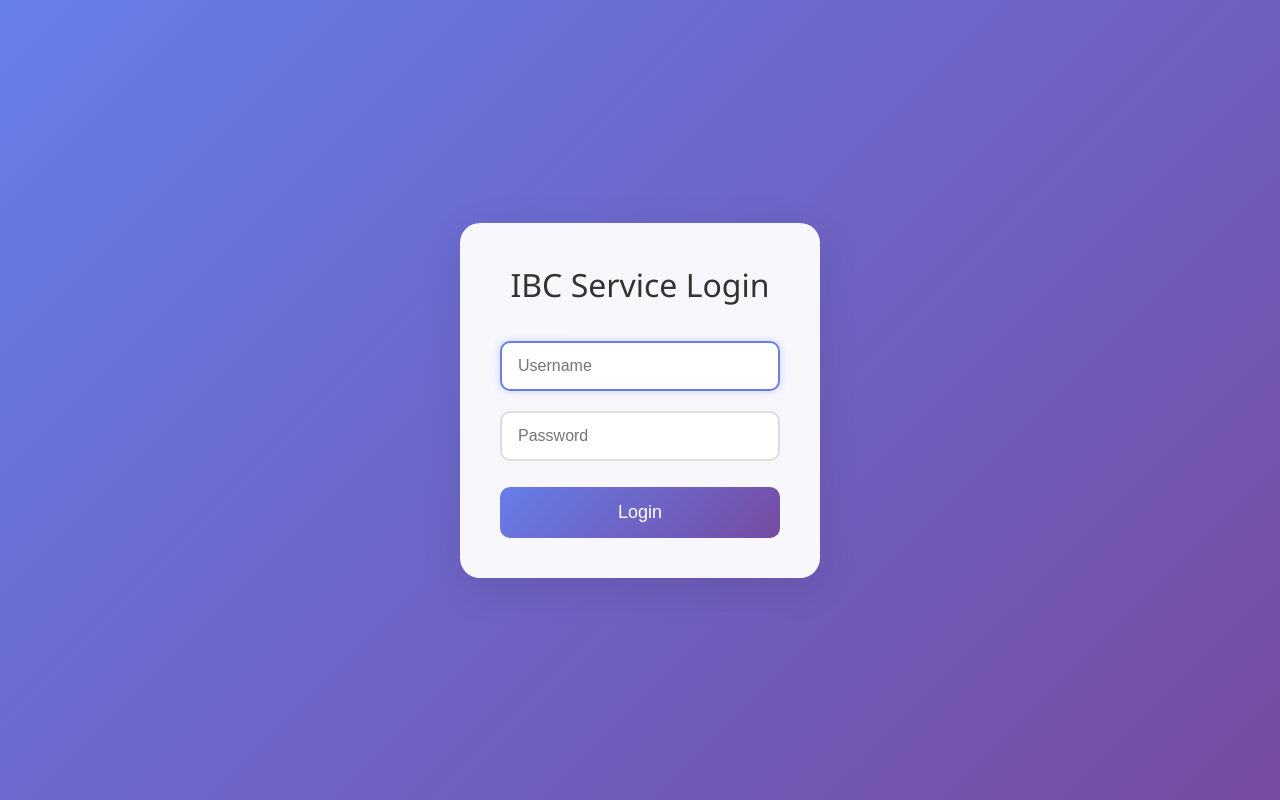
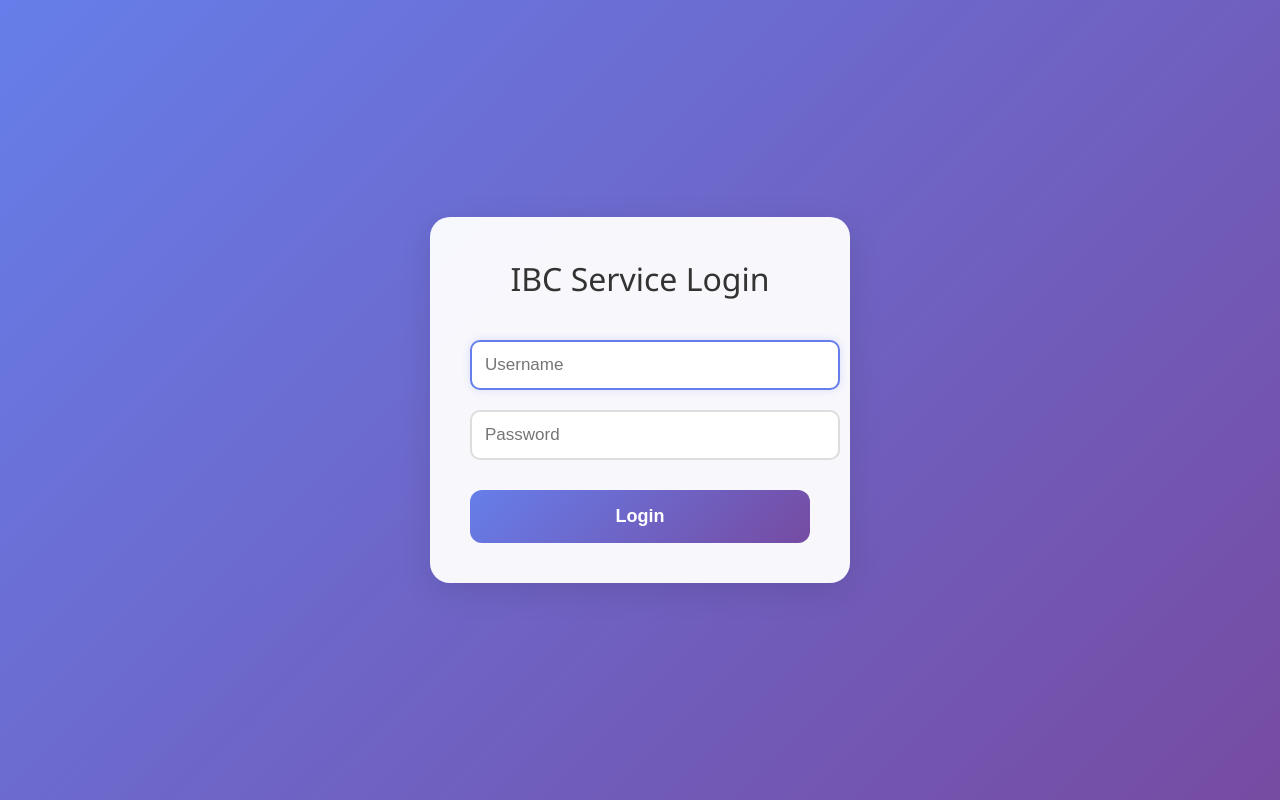
Before and after one commit to wavemeetweb/IBC-2, a plain HTML site: page login.html in a window 1280 px wide. Drawn offline with Linux system fonts and the light colour scheme.

Commit message:
Update login.html

```diff
--- a/login.html
+++ b/login.html
@@ -5,70 +5,45 @@
   <meta name="viewport" content="width=device-width, initial-scale=1" />
   <title>IBC Service - Login</title>
   <style>
-    * {
-      margin: 0; padding: 0; box-sizing: border-box;
-    }
     body {
+      margin: 0; padding: 0;
       font-family: 'Segoe UI', Tahoma, Geneva, Verdana, sans-serif;
-      height: 100vh;
-      display: flex;
-      justify-content: center;
-      align-items: center;
+      height: 100vh; display: flex; justify-content: center; align-items: center;
       background: linear-gradient(135deg, #667eea 0%, #764ba2 100%);
     }
     .login-container {
       background: rgba(255,255,255,0.95);
       padding: 40px;
       border-radius: 20px;
-      width: 360px;
+      width: 340px;
       text-align: center;
-      box-shadow: 0 10px 40px rgba(0,0,0,0.1);
-      animation: fadeIn 0.6s ease-in-out;
+      box-shadow: 0 8px 32px rgba(0,0,0,0.1);
     }
-    @keyframes fadeIn {
-      from { opacity: 0; transform: translateY(-30px); }
-      to { opacity: 1; transform: translateY(0); }
-    }
-    h1 {
-      margin-bottom: 25px;
-      font-weight: 400;
-      color: #333;
-    }
+    h1 { color: #333; margin: 0 0 30px; font-weight: 400; }
     input {
-      width: 100%;
-      padding: 14px 16px;
-      margin: 10px 0;
-      font-size: 16px;
-      border-radius: 10px;
-      border: 2px solid #ddd;
+      width: 100%; margin: 10px 0;
+      padding: 13px; border-radius: 10px;
+      font-size: 17px; border: 2px solid #ddd;
       transition: border-color 0.3s ease;
     }
     input:focus {
-      border-color: #667eea;
-      outline: none;
-      background: #fff;
-      box-shadow: 0 0 8px rgba(102, 126, 234, 0.3);
+      border-color: #667eea; outline: none;
+      background: white;
+      box-shadow: 0 0 8px rgba(102,126,234,0.2);
     }
     button {
-      margin-top: 16px;
-      width: 100%;
-      padding: 15px;
-      background: linear-gradient(135deg, #667eea 0%, #764ba2 100%);
-      color: white;
-      font-size: 18px;
-      border: none;
-      border-radius: 10px;
-      cursor: pointer;
-      transition: background 0.4s ease;
+      margin-top: 20px; width: 100%;
+      padding: 16px 0; background: linear-gradient(135deg, #667eea, #764ba2);
+      border: none; border-radius: 12px; color: white;
+      font-size: 18px; font-weight: 600; cursor: pointer;
+      transition: all 0.3s ease;
     }
     button:hover {
-      background: linear-gradient(135deg, #764ba2 0%, #667eea 100%);
+      filter: brightness(110%);
     }
     .error {
-      color: #e74c3c;
-      margin-top: 12px;
+      color: #b00020; margin-top: 14px; font-weight: 600;
       display: none;
-      font-weight: 600;
     }
   </style>
 </head>
@@ -90,6 +65,7 @@
       const password = document.getElementById('password').value;
       if(username === 'durga_mahapatra' && password === 'happy@12390') {
         sessionStorage.setItem('loggedIn', 'true');
+        sessionStorage.setItem('username', username);
         window.location.href = 'index.html';
       } else {
         const err = document.getElementById('errorMsg');
```
